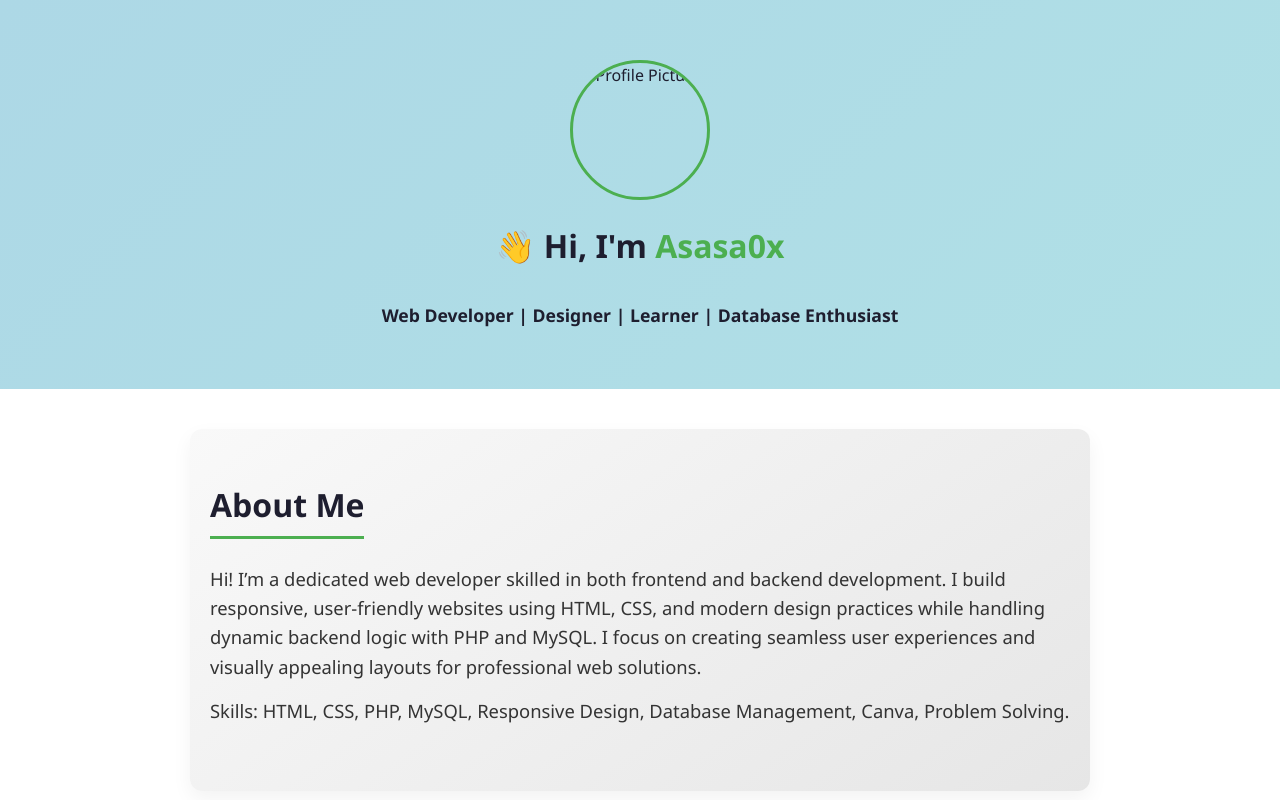
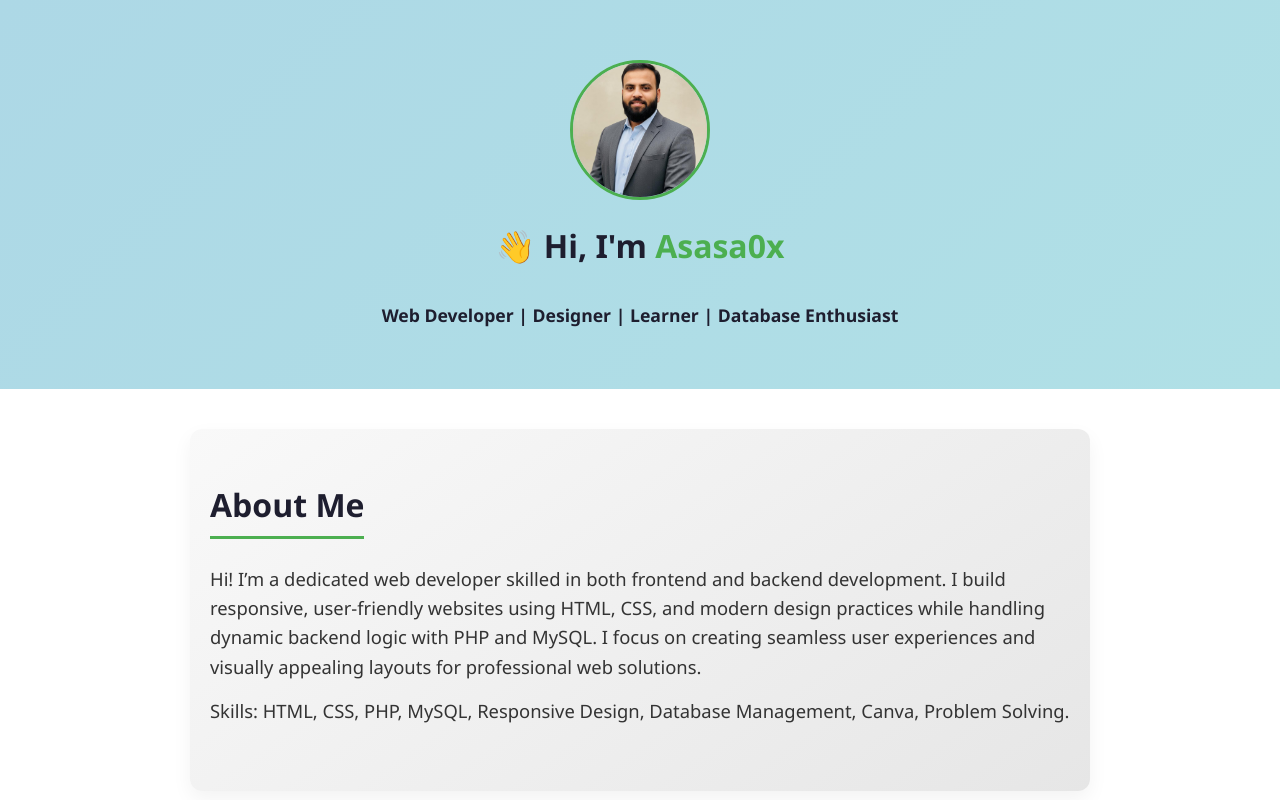
Before and after one commit to asasa0x/code-and-creativity, a plain HTML site: page index.html in a window 1280 px wide. Shown: the top 800 px of the page. Drawn offline with Linux system fonts and the light colour scheme.

Commit message:
Update index.html

```diff
--- a/index.html
+++ b/index.html
@@ -78,7 +78,7 @@
 
   <!-- Header -->
   <header>
-    <img src="profile.jpg" alt="Profile Picture" />
+    <img src="profile pic.jpg" alt="Profile Picture" />
     <h1>👋 Hi, I'm <span class="name">Asasa0x</span></h1>
     <p>Web Developer | Designer | Learner | Database Enthusiast</p>
   </header>
```
